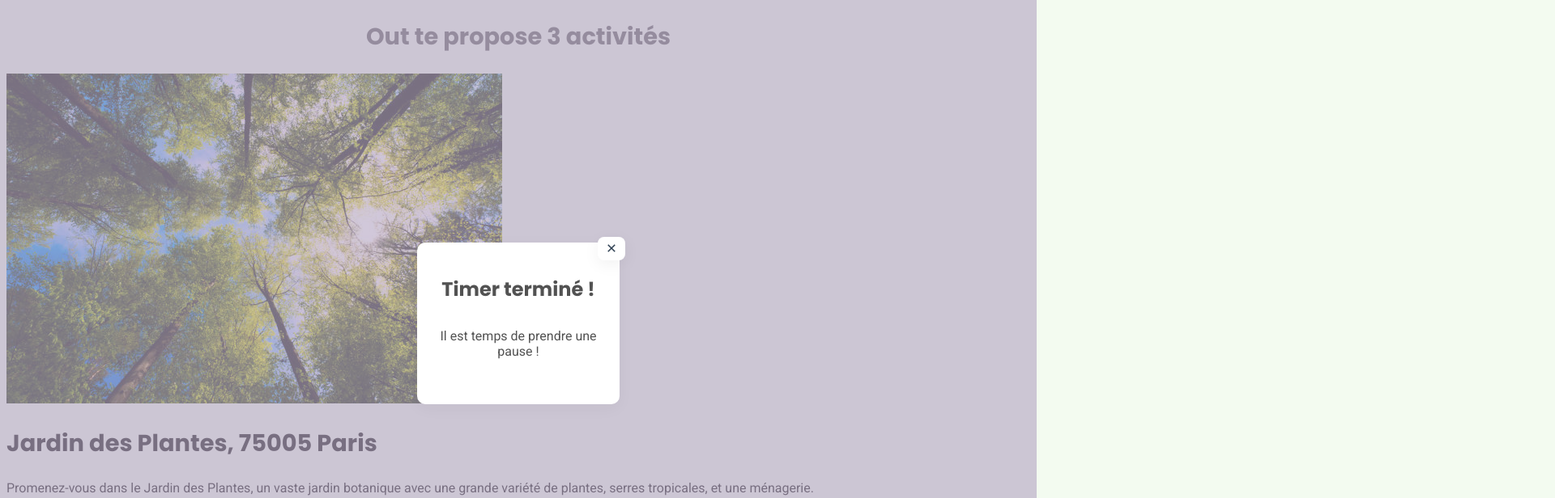
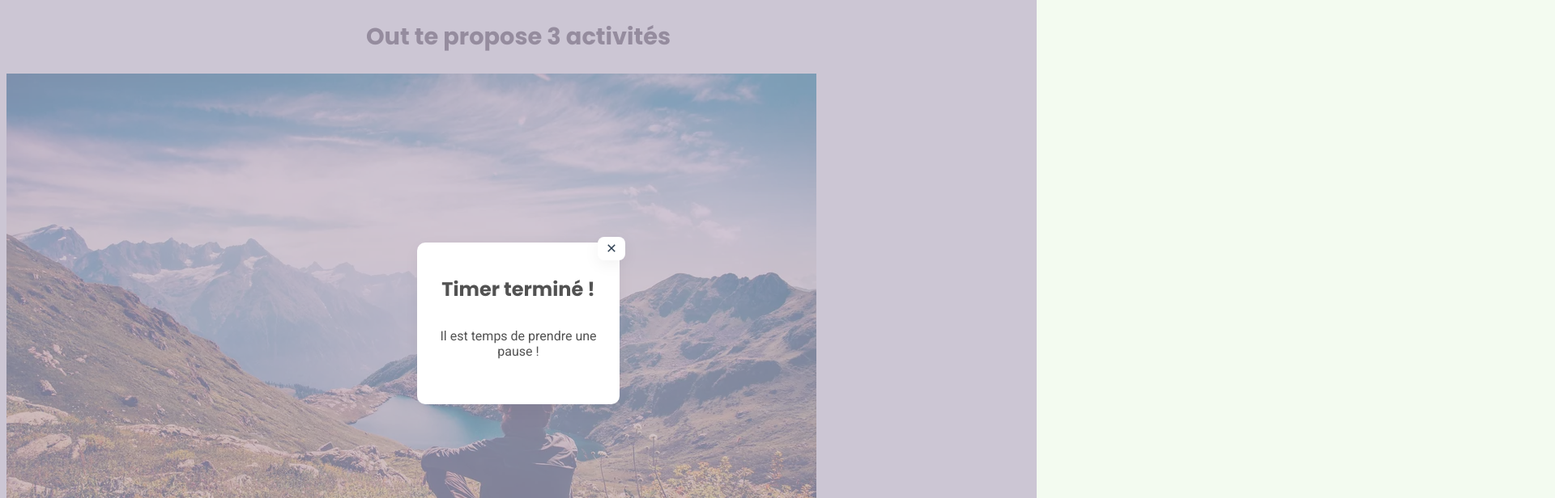
Before and after one commit to emmanuelle-c/OUT, a React (Vite) app: page /results in a window 1280 px wide. Shown: the top 616 px of the page at 81% size, 1920 px wide, since content can reach past the window. Built offline with nearby package versions, Linux system fonts and the light colour scheme.

Commit message:
display random activity fonctionnal

```diff
--- a/src/components/pages/Results.jsx
+++ b/src/components/pages/Results.jsx
@@ -9,36 +9,29 @@ function Results() {
   const natureArray = activities.filter(
     (activity) => activity.category === "nature"
   );
-  const randomActivity = natureArray[Math.floor(Math.random() * natureArray.length)];
+  const randomNatureActivity = natureArray[Math.floor(Math.random() * natureArray.length)];
   const sportArray = activities.filter(
     (activity) => activity.category === "sport"
   );
+  const randomSportActivity = sportArray[Math.floor(Math.random() * sportArray.length)];
   const cultureArray = activities.filter(
     (activity) => activity.category === "culture"
   );
+  const randomCultureActivity = cultureArray[Math.floor(Math.random() * cultureArray.length)];
   return (
     <>
       {isOpen && <Modal setIsOpen={setIsOpen} />}
       <h2 className="results-header">Out te propose 3 activités</h2>
       <div>
-        {natureArray.map((activity) => (
           <Card
-            key={activity.description}
-            activity={activity}
+            activity={randomNatureActivity}
           />
-        ))}
-        {sportArray.map((activity) => (
           <Card
-            key={activity.description}
-            activity={activity}
+            activity={randomSportActivity}
           />
-        ))}
-        {cultureArray.map((activity) => (
           <Card
-            key={activity.description}
-            activity={activity}
+            activity={randomCultureActivity}
           />
-        ))}
       </div>
       <button>Voir plus</button>
     </>
```
